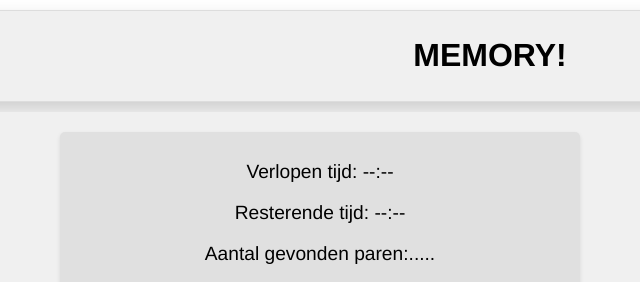
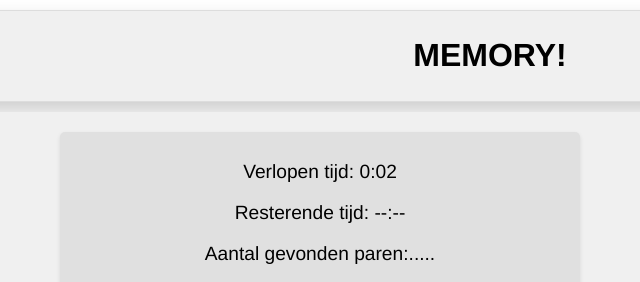
Before and after one commit to roosdennis/Webtech3, a plain HTML site: page Memory/index.html in a window 1280 px wide. Both pictures are taken after a click on the button "Start Spel!". Shown: the top 282 px of the page, 150-790 px from the left. Drawn offline with Linux system fonts and the light colour scheme.

Commit message:
add timer

```diff
--- a/Memory/index.html
+++ b/Memory/index.html
@@ -96,7 +96,7 @@
                 <button>Kleur 2</button>
                 <button>Kleur 3</button>
             </div>
-            <button>Start Spel!</button>
+            <button id="start-game">Start Spel!</button>
         </div>
     </div>
     <script src="script.js"></script>
--- a/Memory/script.js
+++ b/Memory/script.js
@@ -1,4 +1,18 @@
 document.addEventListener('DOMContentLoaded', () => {
+    let timerInterval;
+    let startTime;
+
+    function startTimer() {
+        startTime = Date.now();
+        timerInterval = setInterval(updateTimer, 1000);
+    }
+
+    function updateTimer() {
+        const elapsedTime = Date.now() - startTime;
+        const seconds = Math.floor((elapsedTime / 1000) % 60);
+        const minutes = Math.floor((elapsedTime / (1000 * 60)) % 60);
+        document.querySelector('.spel-info p:nth-child(1)').textContent = `Verlopen tijd: ${minutes}:${seconds < 10 ? '0' : ''}${seconds}`;
+    }
 
     function generateRandomLetters(numPairs) {
         const alphabet = 'ABCDEFGHIJKLMNOPQRSTUVWXYZ';
@@ -10,7 +24,6 @@ document.addEventListener('DOMContentLoaded', () => {
         }
 
         letters = letters.concat(letters);
-
         letters.sort(() => Math.random() - 0.5);
 
         return letters;
@@ -28,4 +41,7 @@ document.addEventListener('DOMContentLoaded', () => {
     const randomLetters = generateRandomLetters(numPairs);
 
     fillCardsWithLetters(randomLetters);
+
+    // Start de timer wanneer op de "Start Spel!" knop wordt geklikt
+    document.querySelector('#start-game').addEventListener('click', startTimer);
 });
```
